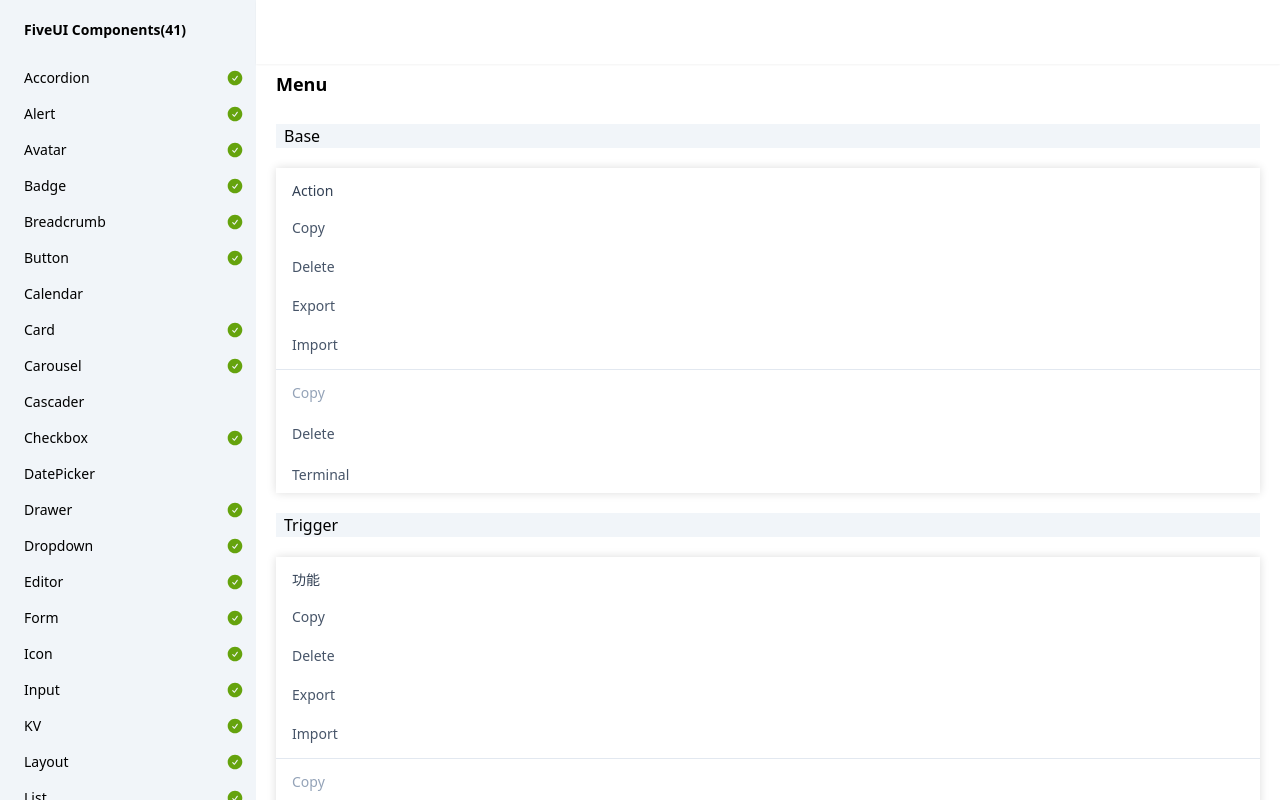
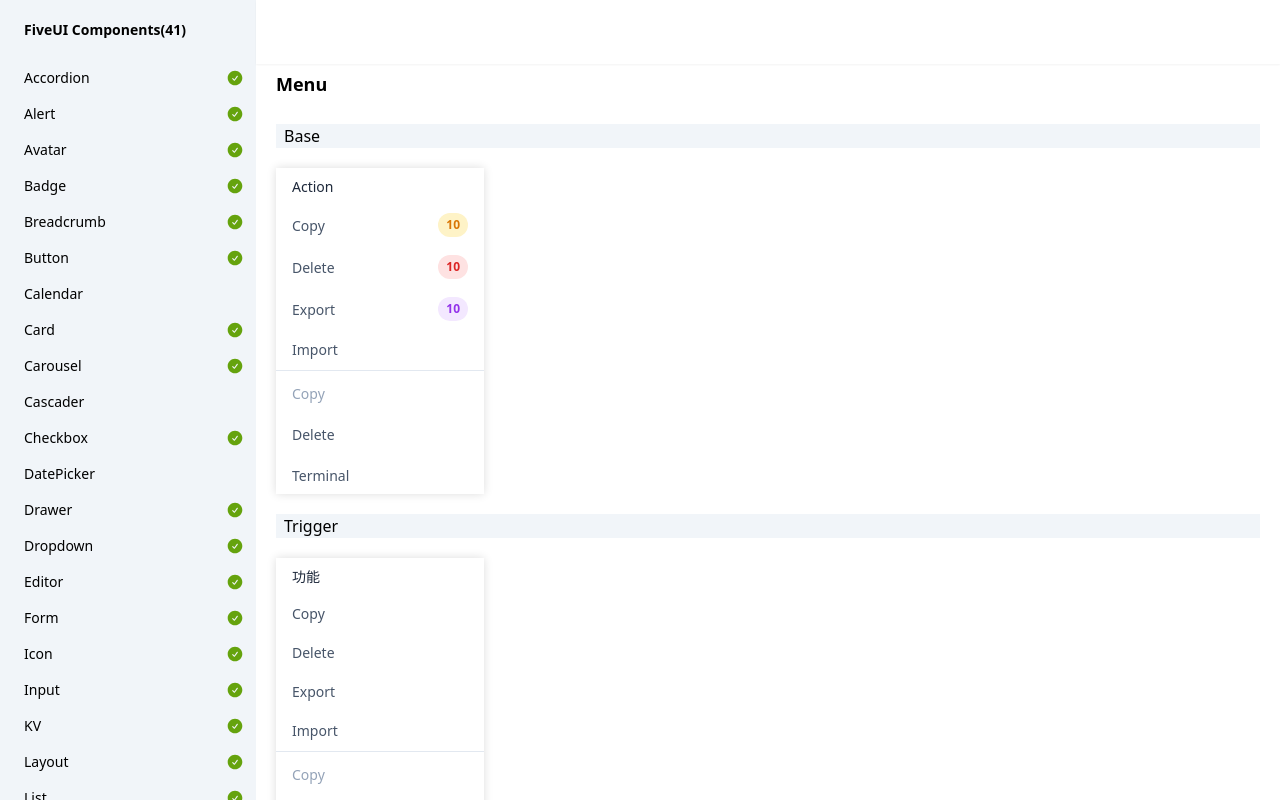
Before and after one commit to wqy2dev/five-ui, a SvelteKit app: page /menu in a window 1280 px wide. Built offline with nearby package versions, Linux system fonts and the light colour scheme.

Commit message:
fix: Menu

```diff
--- a/src/lib/menu/MenuGroup.svelte
+++ b/src/lib/menu/MenuGroup.svelte
@@ -4,8 +4,8 @@ import { tv } from "tailwind-variants";
 
 const meunGroupVariants = tv({
     slots: {
-        base: "w-full h-fit py-1 border-solid border-b border-slate-200",
-        title: "w-full h-fit text-slate-700",
+        base: "w-full h-fit border-solid border-b border-slate-200",
+        title: "w-full h-fit text-slate-800",
     },
     variants: {
         size: {
--- a/src/lib/menu/MenuItem.svelte
+++ b/src/lib/menu/MenuItem.svelte
@@ -5,7 +5,7 @@ import { tv } from "tailwind-variants";
 import type { HTMLAttributeAnchorTarget } from "svelte/elements";
 
 const meunItemVariants = tv({
-    base: "relative flex flex-row items-center w-full h-fit mb-[2px] hover:bg-slate-100 disabled:hover:bg-transparent truncate text-left text-slate-600 disabled:text-slate-400 disabled:cursor-not-allowed rounded-md",
+    base: "relative flex flex-row items-center justify-between w-full h-fit mb-[2px] truncate text-left rounded-md",
     variants: {
         checked: {
             true: "bg-slate-100 text-slate-700",
@@ -14,15 +14,28 @@ const meunItemVariants = tv({
             sm: "py-1 px-2 text-[13px]",
             md: "py-2 px-4 text-[14px]",
             lg: "py-3 px-5 text-[15px]"
-        }
+        },
+        disabled: {
+            true: "text-slate-400 cursor-not-allowed",
+            false: "text-slate-600 cursor-pointer hover:bg-slate-100",
+        },
     },
     defaultVariants: {
         size: "md",
         checked: false,
+        disabled: false,
     },
 });
 
-type MenuItemProps = {
+type MenuItemExtra = {
+    label?:string;
+    value?:string;
+    link?:boolean;
+    disabled?:boolean;
+    target?:HTMLAttributeAnchorTarget | null;
+}
+
+export type MenuItemProps = {
     id?:string;
     class?:string;
     ref?:{(el:HTMLElement):void};
@@ -31,6 +44,7 @@ type MenuItemProps = {
     value?:string;
     link?:boolean;
     target?:HTMLAttributeAnchorTarget | null;
+    extra?:Snippet<[MenuItemExtra]>;
     children:Snippet;
 }
 
@@ -51,12 +65,15 @@ let {
     disabled,
     link,
     target,
+    extra,
     children,
 }:MenuItemProps = $props();
 
-function oncommand(_:Event) {
+function oncommand(e:Event) {
     if(!disabled) {
         ctx.value = value, ctx.label = label;
+    } else {
+        e.preventDefault();
     }
 }
 
@@ -77,26 +94,18 @@ function mount(el:HTMLElement) {
 
 </script>
 
-{#if link}
-    <a
-        use:mount
-        id={id}
-        href={value}
-        target={target}
-        class={meunItemVariants({size:ctx.size, checked, className})}
-        onmousedown={oncommand}
-    >
-        {@render children()}
-    </a>
-{:else}
-    <button
-        use:mount
-        id={id}
-        type="button"
-        disabled={disabled}
-        class={meunItemVariants({size:ctx.size, checked, className})}
-        onmousedown={oncommand}
-    >
-        {@render children()}
-    </button>
-{/if}
+<!-- svelte-ignore a11y_no_static_element_interactions -->
+<svelte:element
+    use:mount
+    id={id}
+    this={link ? "a":"button"}
+    class={meunItemVariants({size:ctx.size, checked, disabled, className})}
+    onclick={oncommand}
+    {...(link ? {href:value, target}: {type: "button", disabled})}
+>
+    {@render children()}
+
+    {#if extra}
+        {@render extra({label, value, link, target})}
+    {/if}
+</svelte:element>
--- a/src/lib/menu/MenuSub.svelte
+++ b/src/lib/menu/MenuSub.svelte
@@ -6,7 +6,7 @@ import { Dropdown } from "$lib/index.js";
 import { ChevronRight } from "$lib/icons/index.js";
 
 const meunSubVariants = tv({
-    base: "relative flex flex-row w-full items-center h-fit mb-[2px] hover:bg-slate-100 truncate text-left text-slate-600 rounded-md cursor-pointer",
+    base: "relative flex flex-row w-full items-center justify-between h-fit pr-1 mb-[2px] hover:bg-slate-100 truncate text-left text-slate-600 rounded-md cursor-pointer",
     variants: {
         size: {
             sm: "py-1 px-2 text-[13px]",
@@ -23,12 +23,21 @@ const meunSubVariants = tv({
     },
 });
 
-type MenuSubProps = {
+type MenuSubPlacement = "leftStart"|"leftEnd"|"rightStart"|"rightEnd";
+
+type MenuSubExtra = {
+    title:string;
+    disabled:boolean;
+    placement:MenuSubPlacement;
+}
+
+export type MenuSubProps = {
     id?:string;
     class?:string;
     title:string;
-    placement?:"leftStart"|"leftEnd"|"rightStart"|"rightEnd";
+    placement?:MenuSubPlacement;
     disabled?:boolean;
+    extra?:Snippet<[MenuSubExtra]>;
     children:Snippet;
 }
 
@@ -46,6 +55,7 @@ let {
     title,
     placement = "rightStart",
     disabled = false,
+    extra,
     children,
 }:MenuSubProps = $props();
 
@@ -62,6 +72,11 @@ let {
             use:ref
         >
             {title}
+
+            {#if extra}
+                {@render extra({title, disabled, placement})}
+            {/if}
+
             <ChevronRight
                 size={14}
                 class="absolute right-1 text-slate-400 text-sm"
--- a/src/routes/menu/+page.svelte
+++ b/src/routes/menu/+page.svelte
@@ -1,5 +1,5 @@
 <script lang="ts">
-import { Menu, MenuItem, MenuGroup, MenuSub  } from "$lib/index.js";
+import { Menu, MenuItem, MenuGroup, MenuSub, Tag  } from "$lib/index.js";
 </script>
 
 <svelte:head>
@@ -14,12 +14,27 @@ import { Menu, MenuItem, MenuGroup, MenuSub  } from "$lib/index.js";
     Base
 </h4>
 
-<div class="w-full">
+<div class="w-52">
     <Menu class="shadow-outline-md">
         <MenuGroup title="Action">
-            <MenuItem value="copy">Copy</MenuItem>
-            <MenuItem value="delete">Delete</MenuItem>
-            <MenuItem value="export">Export</MenuItem>
+            <MenuItem value="copy">
+                Copy
+                {#snippet extra()}
+                <Tag>10</Tag>
+                {/snippet}
+            </MenuItem>
+            <MenuItem value="delete">
+                Delete
+                {#snippet extra()}
+                <Tag variant="red">10</Tag>
+                {/snippet}
+            </MenuItem>
+            <MenuItem value="export">
+                Export
+                {#snippet extra()}
+                <Tag variant="purple">10</Tag>
+                {/snippet}
+            </MenuItem>
             <MenuItem value="import">Import</MenuItem>
         </MenuGroup>
         <MenuItem value="Share" disabled>Copy</MenuItem>
@@ -32,7 +47,7 @@ import { Menu, MenuItem, MenuGroup, MenuSub  } from "$lib/index.js";
     Trigger
 </h4>
 
-<div class="w-full">
+<div class="w-52">
     <Menu class="shadow-outline-md">
         <MenuGroup title="功能">
             <MenuItem value="copy">Copy</MenuItem>
@@ -49,7 +64,32 @@ import { Menu, MenuItem, MenuGroup, MenuSub  } from "$lib/index.js";
     SubMenu
 </h4>
 
-<div class=" flex flex-row gap-6">
+<div class="flex flex-row w-[800px] gap-7">
+    <div class=" relative w-52 ">
+        <Menu size="lg" class="shadow-outline-md" oncommand={(v, l) => {
+            console.log("value:", v, "l:", l);
+        }}>
+            <MenuSub title="Operation">
+                {#snippet extra()}
+                    <Tag variant="red">10</Tag>
+                {/snippet}
+                <MenuItem value="copy">
+                    Copy
+                </MenuItem>
+                <MenuItem value="delete">Delete</MenuItem>
+            </MenuSub>
+
+            <MenuSub title="Export/Import">
+                {#snippet extra()}
+                    <Tag variant="cyan">99</Tag>
+                {/snippet}
+                <MenuItem value="export">Export</MenuItem>
+                <MenuItem value="import">Import</MenuItem>
+            </MenuSub>
+            <MenuItem value="Share" disabled>Copy</MenuItem>
+            <MenuItem value="About">Delete</MenuItem>
+        </Menu>
+    </div>
     <div class=" relative w-52 ">
         <Menu class="shadow-outline-md" oncommand={(v, l) => {
             console.log("value:", v, "l:", l);
@@ -95,7 +135,7 @@ import { Menu, MenuItem, MenuGroup, MenuSub  } from "$lib/index.js";
     Stateful
 </h4>
 
-<div class="w-full">
+<div class="w-52">
     <Menu class="shadow-outline-md" stateful={true}>
         <MenuGroup title="功能">
             <MenuItem value="copy">Copy</MenuItem>
@@ -105,7 +145,8 @@ import { Menu, MenuItem, MenuGroup, MenuSub  } from "$lib/index.js";
             <MenuItem value="export">Export</MenuItem>
             <MenuItem value="import">Import</MenuItem>
         </MenuGroup>
-        <MenuItem value="Share" disabled>Copy</MenuItem>
+        <MenuItem value="share" disabled>Copy</MenuItem>
+        <MenuItem value="share" link={true} disabled>Disable Link</MenuItem>
         <MenuItem value="/" link={true}>Link</MenuItem>
     </Menu>
 </div>
```
